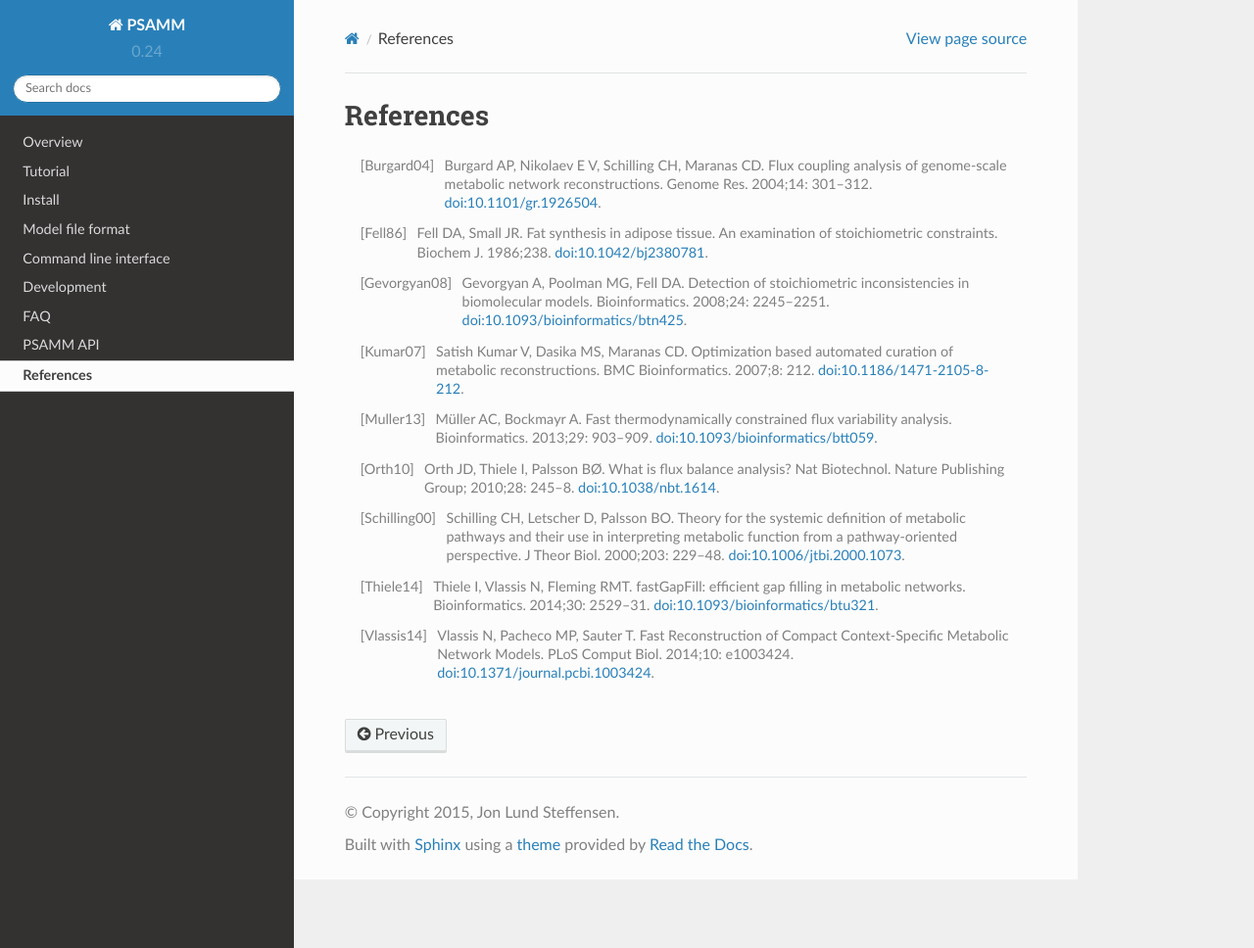
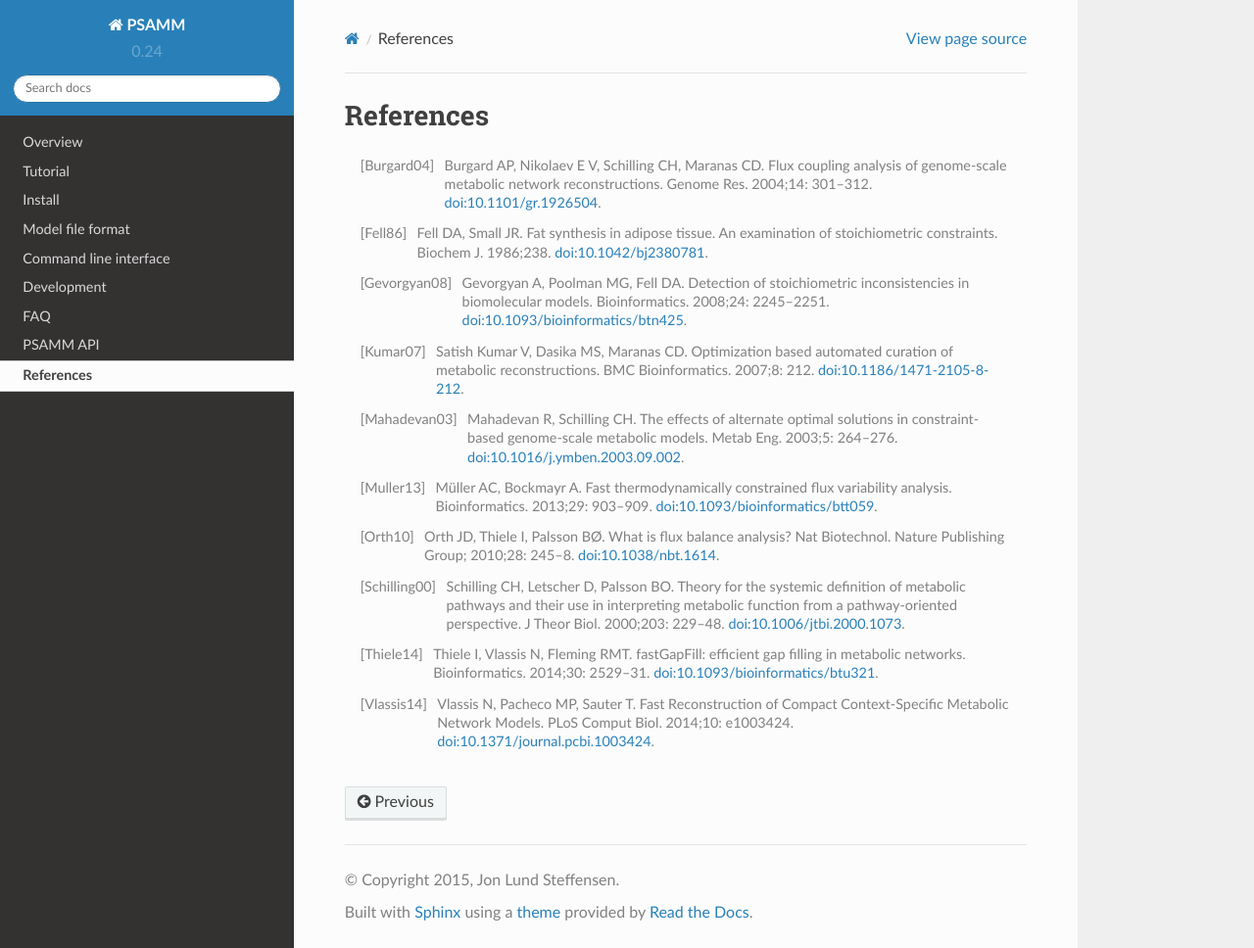
Before and after one commit to zhanglab/psamm, a Sphinx documentation site: the page built from docs/references.rst, in a window 1280 px wide and 968 px high. Shown: the whole window at 98% size. Built offline with Sphinx 7.4.7 and the Read the Docs theme 2.0.0, drawn with Linux system fonts in a browser that asks for light colours.

Commit message:
docs: Cite paper for FVA

```diff
--- a/docs/commands.rst
+++ b/docs/commands.rst
@@ -96,9 +96,9 @@
 -----------------------------------
 
 This command will find the possible flux range of each reaction when the
-biomass is at the maximum value. The command will use the biomass reaction
-specified in the model definition, or alternatively, a reaction can be given on
-the command line.
+biomass is at the maximum value [Mahadevan03]_. The command will use the
+biomass reaction specified in the model definition, or alternatively, a
+reaction can be given on the command line.
 
 .. code-block:: shell
 
--- a/docs/references.rst
+++ b/docs/references.rst
@@ -14,6 +14,9 @@
 .. [Kumar07] Satish Kumar V, Dasika MS, Maranas CD. Optimization based
     automated curation of metabolic reconstructions. BMC Bioinformatics.
     2007;8: 212. :doi:`10.1186/1471-2105-8-212`.
+.. [Mahadevan03] Mahadevan R, Schilling CH. The effects of alternate optimal
+    solutions in constraint-based genome-scale metabolic models. Metab Eng.
+    2003;5: 264–276. :doi:`10.1016/j.ymben.2003.09.002`.
 .. [Muller13] Müller AC, Bockmayr A. Fast thermodynamically constrained flux
     variability analysis. Bioinformatics. 2013;29: 903–909.
     :doi:`10.1093/bioinformatics/btt059`.
```
Also changed, not shown: 1 other file.
